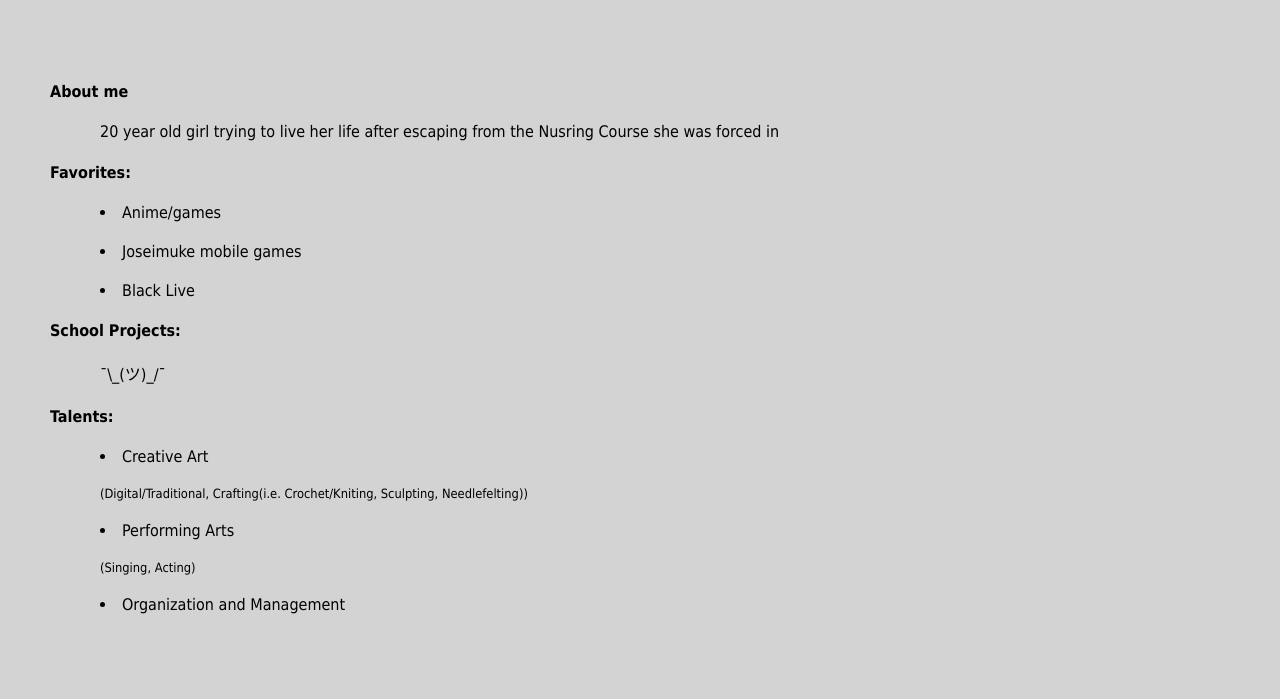
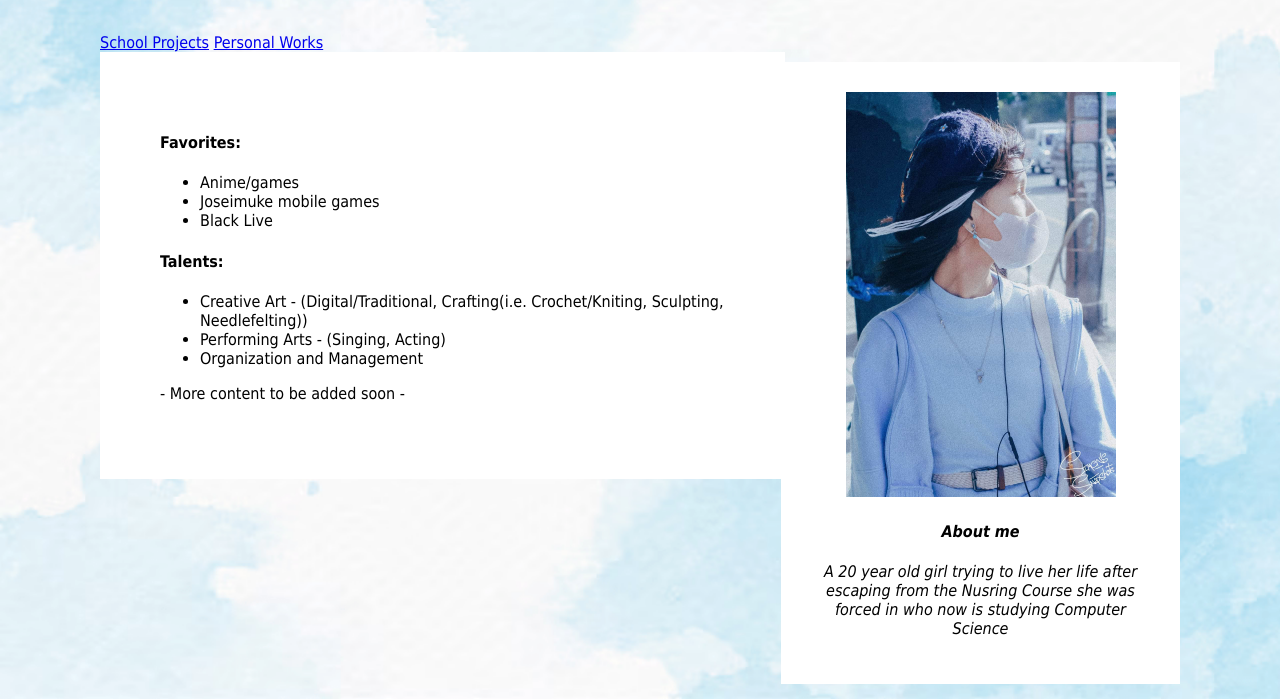
Before and after one commit to MiRedo238/MiRedo238.github.io, a plain HTML site: page index.html in a window 1280 px wide. Shown: the part 185-884 px from the top of the page. Before the commit the page ends 814 px from the top, so only its background shows below. Drawn offline with Linux system fonts and the light colour scheme.

Commit message:
Update index.html

```diff
--- a/index.html
+++ b/index.html
@@ -7,47 +7,75 @@
 	<style>
 
 	body{
-	 background-color: #D3D3D3;
+        background-image: url('soft-blue-watercolor-abstract-background_3590-231.png');
+        background-size: cover;
         font-family: tahoma;
 		font-size: 100%;
-		margin: 10px 1px 15px 50px;
-
+		margin: 10px 50px 15px 100px;
+		}
     header {
-  padding: 30px;
+        padding: 16px;
         text-align: center;
         font-size: 35px;
         }
+	article{
+        width:50%;
+        background-color: white;
+        padding: 60px;
+
         }
-	p, li, dl {
-		margin: 20px 1px 15px 50px;
+    aside{
+        margin: 10px 50px 15px 50px;
+        width: 30%;
+        float: right;
+        padding: 30px;
+        text-align: center;
+        font-style: italic;
+        background-color: white;
+        margin: 10px 50px 15px 50px;
         }
 
-	dl {
-		font-size: 80%;
-		}
   </style>
 </head>
 <body>
+
 
 <header>
 	<h1> Personal Portfolio </h1>
 </header>
 
+    <nav>
+        <a href="schoolProjects.html">School Projects</a>
+        <a href="personalWorks.html"> Personal Works</a>
+    </nav>
+
+
+    <aside>
+    <img src="Imgs\FB_IMG_1721787602864.jpg" width="270" height="405">
+    <h4>About me</h4>
+    <p>A 20 year old girl trying to live her life after escaping from the Nusring Course she was forced in who now is studying Computer Science</p>
+    </aside>
+
+
+
 	<article>
-    <h4>About me</h4>
-    <p>20 year old girl trying to live her life after escaping from the Nusring Course she was forced in</p>
      <h4>Favorites:</h4>
+        <ul>
             <li>Anime/games</li>
             <li>Joseimuke mobile games</li>
             <li>Black Live</li>
-    <h4>School Projects:</h4>
-    <p>¯\_(ツ)_/¯</p>
+        </ul>
+
     <h4>Talents:</h4>
-    <li> Creative Art </li>
-    <dl>(Digital/Traditional, Crafting(i.e. Crochet/Kniting, Sculpting, Needlefelting))</dl>
-    <li>Performing Arts</li>
-    <dl>(Singing, Acting)</dl>
+        <ul>
+            <li> Creative Art - (Digital/Traditional, Crafting(i.e. Crochet/Kniting, Sculpting, Needlefelting)) </li>
+            <li>Performing Arts - (Singing, Acting)</li>
             <li> Organization and Management</li>
+        </ul>
+
+    <p style="font: italic"> - More content to be added soon -</p>
 	</article>
+
+
 </body>
 </html>
```
Lines whose indentation alone changed are shown as unchanged.
